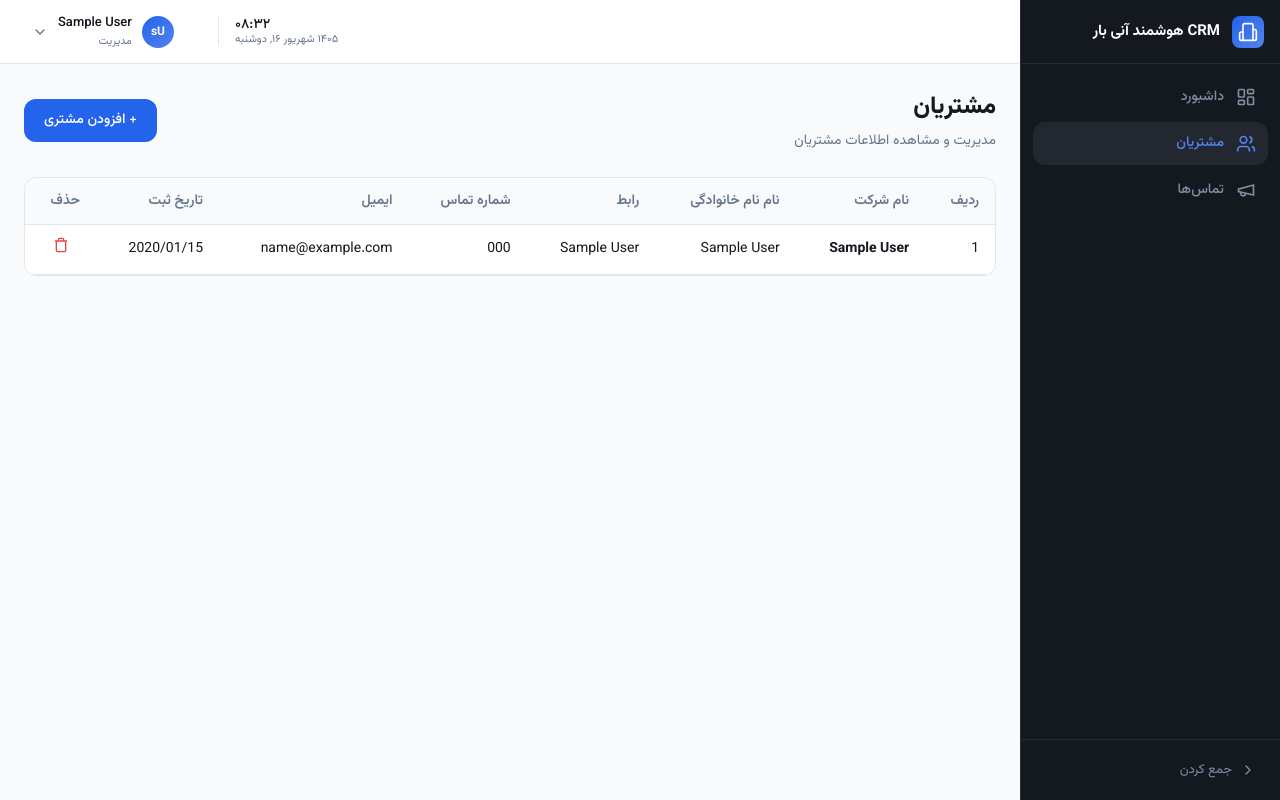
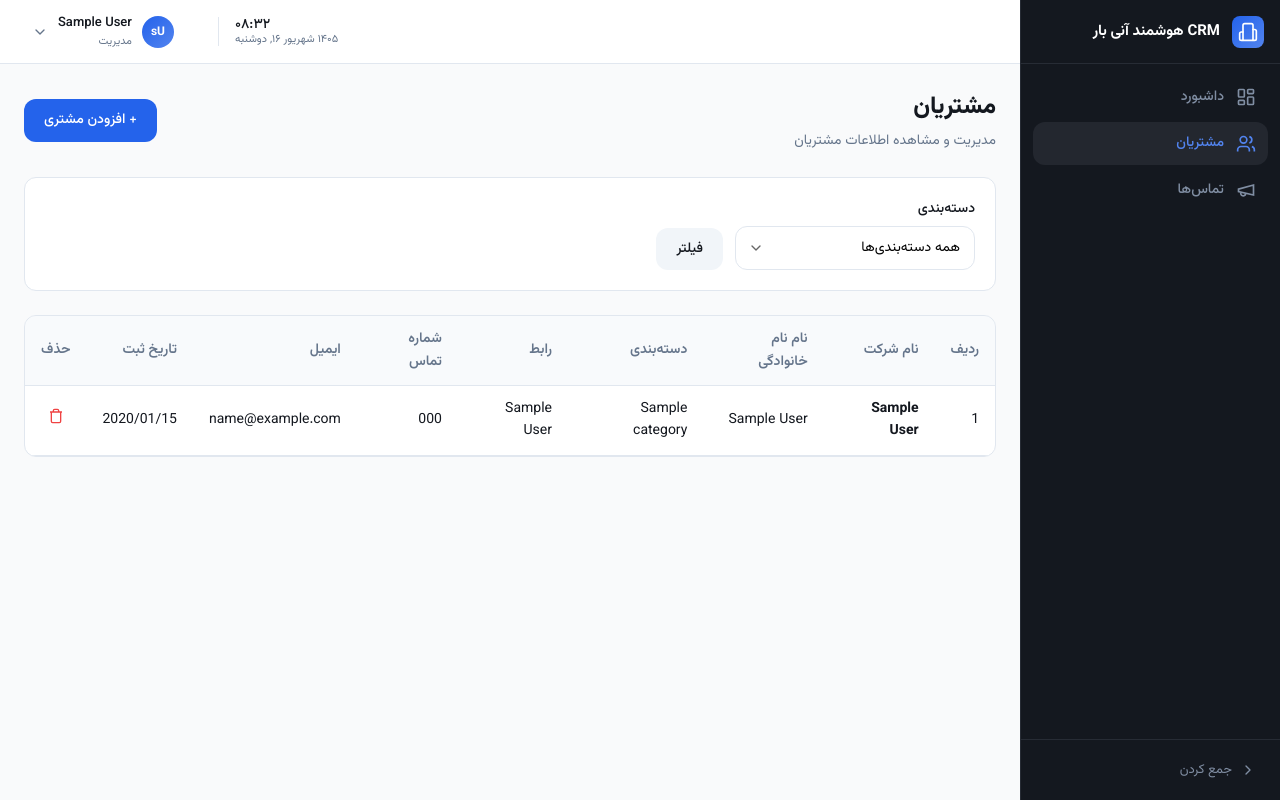
Before and after one commit to Radinsharifi/CRM, a Django app: page /customers/ in a window 1280 px wide. Run offline with Django 5.2, Linux system fonts and the light colour scheme; a user stored in the database is signed in; tables that the repository leaves empty hold one stand-in row (values such as "Sample post").

Commit message:
Customer category, call duration field.

```diff
--- a/marketing/forms.py
+++ b/marketing/forms.py
@@ -5,7 +5,7 @@ class CustomerForm(forms.ModelForm):
     class Meta:
         model = Customer
         fields = [
-            'company_name', 'full_name', 'phone_number', 'email',
+            'company_name', 'full_name', 'category', 'phone_number', 'email',
             'field_of_activity', 'job_title', 'landline', 'mobile',
             'website', 'acquisition_source'
         ]
@@ -19,7 +19,7 @@ class CallRecordForm(forms.ModelForm):
     class Meta:
         model = CallRecord
         fields = [
-            'customer', 'result', 'notes', 'follow_up_date'
+            'customer', 'result', 'duration_minutes', 'notes', 'follow_up_date'
         ]
         widgets = {
             'follow_up_date': forms.DateInput(attrs={'type': 'date'}),
--- a/marketing/models.py
+++ b/marketing/models.py
@@ -6,9 +6,27 @@ from django.conf import settings
 def default_follow_up():
     return timezone.now().date() + timedelta(days=3)
 
+class Category(models.Model):
+    name = models.CharField(max_length=100, unique=True, verbose_name="دسته‌بندی")
+
+    class Meta:
+        ordering = ['name']
+        verbose_name = "دسته‌بندی مشتری"
+        verbose_name_plural = "دسته‌بندی‌های مشتریان"
+
+    def __str__(self):
+        return self.name
+
 class Customer(models.Model):
     full_name = models.CharField(max_length=255, verbose_name="نام نام خانوادگی")
     company_name = models.CharField(max_length=255, verbose_name="نام شرکت")
+    category = models.ForeignKey(
+        Category,
+        on_delete=models.SET_NULL,
+        null=True,
+        blank=True,
+        verbose_name="دسته‌بندی"
+    )
     phone_number = models.CharField(max_length=20, blank=True, verbose_name="شماره تماس")
     email = models.EmailField(blank=True, null=True, verbose_name="ایمیل")
     field_of_activity = models.CharField(max_length=255, blank=True, null=True, verbose_name="حوزه فعالیت")
@@ -39,6 +57,12 @@ class CallRecord(models.Model):
 
     # Interaction Details
     result = models.TextField(max_length=2000, verbose_name="نتیجه تماس")
+    duration_minutes = models.IntegerField(
+        null=True,
+        blank=False,
+        default=0,
+        verbose_name="مدت زمان مکالمه (دقیقه)"
+    )
     notes = models.TextField(blank=True, verbose_name="یادداشت‌ها")
     follow_up_date = models.DateField(default=default_follow_up, verbose_name="تاریخ پیگیری")
     created_at = models.DateTimeField(auto_now_add=True)
--- a/marketing/views.py
+++ b/marketing/views.py
@@ -3,7 +3,7 @@ from django.views.generic import ListView, CreateView, DeleteView, TemplateView,
 from django.utils import timezone
 from django.shortcuts import redirect
 from django.contrib.auth.mixins import LoginRequiredMixin
-from .models import Customer, CallRecord
+from .models import Category, Customer, CallRecord
 
 def visible_customers(user):
     if user.is_superuser:
@@ -37,7 +37,17 @@ class CustomerListView(LoginRequiredMixin, ListView):
     context_object_name = 'customers'
 
     def get_queryset(self):
-        return visible_customers(self.request.user)
+        customers = visible_customers(self.request.user)
+        category_id = self.request.GET.get('category')
+        if category_id:
+            customers = customers.filter(category_id=category_id)
+        return customers
+
+    def get_context_data(self, **kwargs):
+        context = super().get_context_data(**kwargs)
+        context['categories'] = Category.objects.all()
+        context['selected_category'] = self.request.GET.get('category', '')
+        return context
 
 class CustomerDetailView(LoginRequiredMixin, DetailView):
     model = Customer
@@ -57,7 +67,7 @@ class CustomerCreateView(LoginRequiredMixin, CreateView):
     model = Customer
     template_name = 'marketing/customer_form.html'
     fields = [
-        'company_name', 'full_name', 'phone_number', 'email',
+        'company_name', 'full_name', 'category', 'phone_number', 'email',
         'field_of_activity', 'job_title', 'landline', 'mobile',
         'website', 'acquisition_source'
     ]
@@ -97,7 +107,7 @@ class CallCreateView(LoginRequiredMixin, CreateView):
     model = CallRecord
     template_name = 'marketing/call_form.html'
     fields = [
-        'customer', 'result', 'notes', 'follow_up_date'
+        'customer', 'result', 'duration_minutes', 'notes', 'follow_up_date'
     ]
     success_url = reverse_lazy('marketing:call_list')
 
--- a/templates/marketing/call_detail.html
+++ b/templates/marketing/call_detail.html
@@ -47,6 +47,10 @@
                 <div style="font-size:14px; font-weight:500;"><span class="badge">{{ object.result }}</span></div>
             </div>
             <div>
+                <div style="font-size:12px; color:hsl(var(--muted-foreground));">مدت زمان مکالمه</div>
+                <div style="font-size:14px; font-weight:500;">{{ object.duration_minutes }} دقیقه</div>
+            </div>
+            <div>
                 <div style="font-size:12px; color:hsl(var(--muted-foreground));">تاریخ پیگیری</div>
                 <div style="font-size:14px; font-weight:500;">{{ object.follow_up_date|default:"ثبت نشده" }}</div>
             </div>
--- a/templates/marketing/call_form.html
+++ b/templates/marketing/call_form.html
@@ -47,6 +47,12 @@
                 <div class="form-error">{{ form.result.errors.0 }}</div>
             </div>
 
+            <div class="form-group">
+                <label class="form-label">مدت زمان مکالمه (دقیقه) *</label>
+                <input type="number" name="duration_minutes" class="form-input" min="0" step="1" required value="{{ form.duration_minutes.value|default:'0' }}">
+                <div class="form-error">{{ form.duration_minutes.errors.0 }}</div>
+            </div>
+
             <!-- 3. Follow up -->
             <div class="form-group">
                 <label class="form-label">تاریخ پیگیری بعدی</label>
--- a/templates/marketing/customer_detail.html
+++ b/templates/marketing/customer_detail.html
@@ -25,6 +25,10 @@
     <div class="card">
         <h3 class="card-title" style="font-size:16px; margin-bottom:16px;">اطلاعات تماس</h3>
         <div style="display:grid; gap:12px;">
+            <div>
+                <div style="font-size:12px; color:hsl(var(--muted-foreground));">دسته‌بندی</div>
+                <div style="font-size:14px; font-weight:500;">{{ object.category.name|default:"ثبت نشده" }}</div>
+            </div>
             <div>
                 <div style="font-size:12px; color:hsl(var(--muted-foreground));">تلفن همراه</div>
                 <div style="font-size:14px; font-weight:500;">{{ object.mobile|default:"ثبت نشده" }}</div>
--- a/templates/marketing/customer_list.html
+++ b/templates/marketing/customer_list.html
@@ -8,6 +8,20 @@
     <a href="{% url 'marketing:customer_create' %}" class="btn btn-primary">+ افزودن مشتری</a>
 </div>
 
+<form method="get" class="card" style="display:flex;align-items:end;gap:12px;margin-bottom:24px;">
+    <div class="form-group" style="margin:0;min-width:240px;">
+        <label class="form-label" for="category-filter">دسته‌بندی</label>
+        <select name="category" id="category-filter" class="form-select">
+            <option value="">همه دسته‌بندی‌ها</option>
+            {% for category in categories %}
+                <option value="{{ category.pk }}" {% if selected_category == category.pk|stringformat:"s" %}selected{% endif %}>{{ category.name }}</option>
+            {% endfor %}
+        </select>
+    </div>
+    <button type="submit" class="btn btn-secondary">فیلتر</button>
+    {% if selected_category %}<a href="{% url 'marketing:customer_list' %}" class="btn btn-secondary">حذف فیلتر</a>{% endif %}
+</form>
+
 <div class="card" style="padding:0;overflow:hidden">
     <div class="table-container">
         <table>
@@ -16,6 +30,7 @@
                     <th>ردیف</th>
                     <th>نام شرکت</th>
                     <th>نام نام خانوادگی</th>
+                    <th>دسته‌بندی</th>
                     <th>رابط</th>
                     <th>شماره تماس</th>
                     <th>ایمیل</th>
@@ -29,6 +44,7 @@
                     <td>{{ forloop.counter }}</td>
                     <td><strong>{{ customer.company_name }}</strong></td>
                     <td>{{ customer.full_name }}</td>
+                    <td>{{ customer.category.name|default:"-" }}</td>
                     <td>{% if customer.created_by %}{{ customer.created_by.get_full_name|default:customer.created_by.username }}{% else %}<span style="color:hsl(var(--muted-foreground)); font-style: italic;">ثبت نشده</span>{% endif %}</td>
                     <td>{{ customer.phone_number }}</td>
                     <td>{{ customer.email|default:"-" }}</td>
@@ -43,7 +59,7 @@
                     </td>
                 </tr>
                 {% empty %}
-                <tr><td colspan="8" style="text-align:center;padding:32px">هیچ مشتری یافت نشد.</td></tr>
+                <tr><td colspan="9" style="text-align:center;padding:32px">هیچ مشتری یافت نشد.</td></tr>
                 {% endfor %}
             </tbody>
         </table>
```
Also changed, not shown: marketing/admin.py (+22 -3 lines), marketing/tests.py (+42 -1 lines), templates/marketing/customer_form.html (+11 -0 lines), marketing/migrations/0009_category_callrecord_duration_minutes_and_more.py (added).
